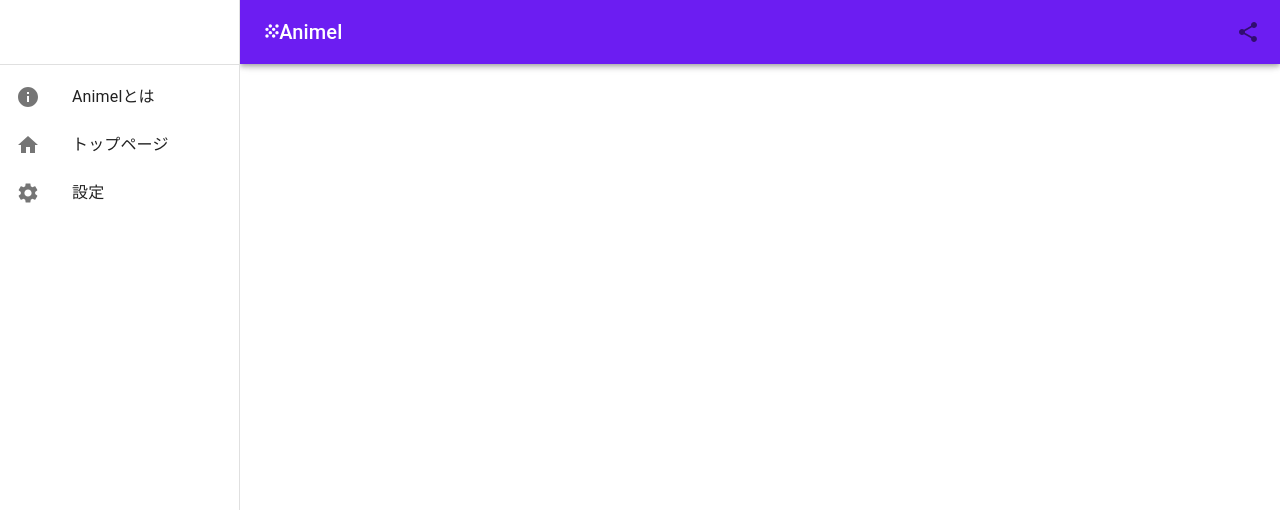
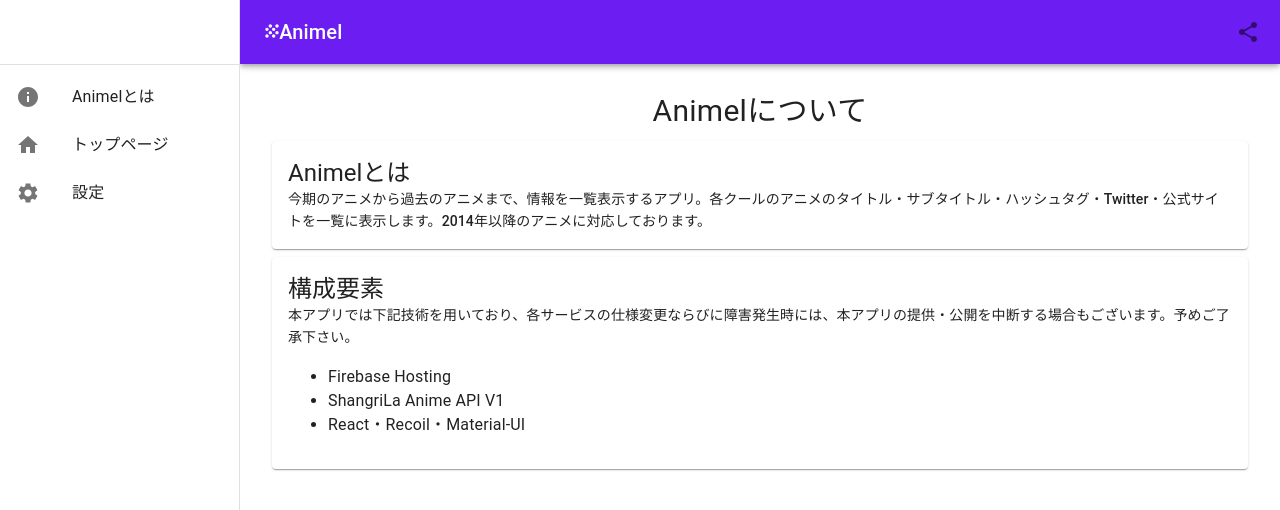
Before and after one commit to karasawa/animel, a React (Create React App) app: page /introduction in a window 1280 px wide. Shown: the top 510 px of the page. Built offline with nearby package versions, Linux system fonts and the light colour scheme.

Commit message:
modify setting

```diff
--- a/package.json
+++ b/package.json
@@ -16,8 +16,10 @@
     "@types/react-dom": "^18.0.3",
     "axios": "^0.27.2",
     "react": "^18.1.0",
+    "react-adsense": "^0.1.0",
     "react-copy-to-clipboard": "^5.1.0",
     "react-dom": "^18.1.0",
+    "react-google-ads": "^1.0.5",
     "react-router-dom": "^6.3.0",
     "react-scripts": "5.0.1",
     "react-share": "^4.4.0",
--- a/src/components/pages/Introduction.tsx
+++ b/src/components/pages/Introduction.tsx
@@ -6,6 +6,8 @@
 import ShareMenuDialog from '../organisms/ShareMenuDialog';
 import HomeDrawer from '../organisms/HomeDrawer';
 import SnackBar from '../atoms/SnackBar';
+import Paper from '@mui/material/Paper';
+import Typography from '@mui/material/Typography';
 
 const drawerWidth = 240;
 
@@ -22,6 +24,35 @@
       >
         <Toolbar />
         <SnackBar />
+        <Box>
+        <Typography sx={{fontSize: 30 }}>Animelについて</Typography>
+        <Box>
+            <Paper elevation={1} sx={{textAlign: 'left', padding: 2, m: 1}}>
+                <Typography variant="h5" component="div">
+                Animelとは
+                </Typography>
+                <Typography variant="subtitle2" component="div">
+                今期のアニメから過去のアニメまで、情報を一覧表示するアプリ。各クールのアニメのタイトル・サブタイトル・ハッシュタグ・Twitter・公式サイトを一覧に表示します。2014年以降のアニメに対応しております。
+                </Typography>
+            </Paper>
+
+            <Paper elevation={1} sx={{textAlign: 'left', padding: 2, m: 1}}>
+                <Typography variant="h5" component="div">
+                構成要素
+                </Typography>
+                <Typography variant="subtitle2" component="div">
+                本アプリでは下記技術を用いており、各サービスの仕様変更ならびに障害発生時には、本アプリの提供・公開を中断する場合もございます。予めご了承下さい。
+                </Typography>
+                <Typography component="div">
+                <ul>
+                    <li>Firebase Hosting</li>
+                    <li>ShangriLa Anime API V1</li>
+                    <li>React・Recoil・Material-UI</li>
+                </ul>
+                </Typography>
+            </Paper>
+        </Box>
+        </Box>
       </Box>
     </Box>
   );
--- a/src/components/pages/Setting.tsx
+++ b/src/components/pages/Setting.tsx
@@ -1,4 +1,4 @@
-import { memo } from 'react';
+import { memo, useState } from 'react';
 import Box from '@mui/material/Box';
 import CssBaseline from '@mui/material/CssBaseline';
 import Toolbar from '@mui/material/Toolbar';
@@ -6,10 +6,25 @@
 import ShareMenuDialog from '../organisms/ShareMenuDialog';
 import HomeDrawer from '../organisms/HomeDrawer';
 import SnackBar from '../atoms/SnackBar';
+import List from '@mui/material/List';
+import ListItem from '@mui/material/ListItem';
+import ListItemButton from '@mui/material/ListItemButton';
+import ListItemIcon from '@mui/material/ListItemIcon';
+import ListItemText from '@mui/material/ListItemText';
+import NotificationsActiveIcon from '@mui/icons-material/NotificationsActive';
+import NotificationsOffIcon from '@mui/icons-material/NotificationsOff';
+import ListItemSecondaryAction from '@mui/material/ListItemSecondaryAction';
+import Switch from '@mui/material/Switch';
+import Typography from '@mui/material/Typography';
+import SentimentVeryDissatisfiedIcon from '@mui/icons-material/SentimentVeryDissatisfied';
+import SentimentVerySatisfiedIcon from '@mui/icons-material/SentimentVerySatisfied';
 
 const drawerWidth = 240;
 
 const Setting = memo(() => {
+    const [motivation, setMotivation] = useState(false);
+    const [notification, setNotification] = useState(false);
+
   return (
     <Box sx={{ display: 'flex' }}>
       <CssBaseline />
@@ -22,6 +37,35 @@
       >
         <Toolbar />
         <SnackBar />
+        <Box>
+        <Typography sx={{fontSize: 20 }}>設定</Typography>
+        <Box>
+          <List>
+            <ListItem>
+              <ListItemIcon>
+                {notification ? <NotificationsActiveIcon/> : <NotificationsOffIcon />}
+              </ListItemIcon>
+              <ListItemText primary="Notification" />
+              <ListItemSecondaryAction>
+                <Switch
+                    onChange={() => setNotification(!notification)}
+                />
+              </ListItemSecondaryAction>
+            </ListItem>
+            <ListItem>
+              <ListItemIcon>
+                {motivation ? <SentimentVerySatisfiedIcon /> : <SentimentVeryDissatisfiedIcon />}
+              </ListItemIcon>
+              <ListItemText primary="やる気スイッチ" />
+              <ListItemSecondaryAction>
+                <Switch
+                    onChange={() => setMotivation(!motivation)}
+                />
+              </ListItemSecondaryAction>
+            </ListItem>
+          </List>
+        </Box>
+        </Box>
       </Box>
     </Box>
   );
```
Also changed, not shown: 1 other file (tests, documents, lock files or other folders).
